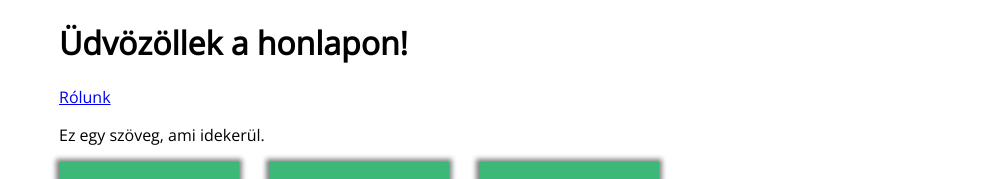
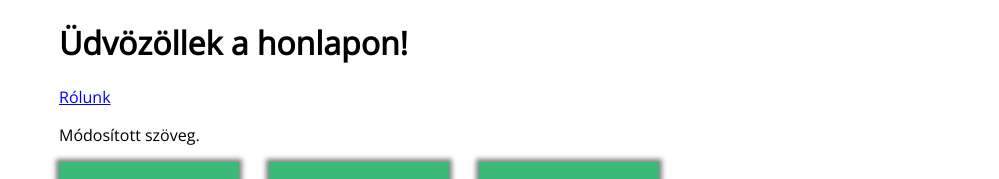
Before and after one commit to bviru/bviru.github.io, a plain HTML site: page index.html in a window 1280 px wide. Shown: the top 179 px of the page, without its empty margins (281-1280 px from the left). Drawn offline with nearby package versions, Linux system fonts and the light colour scheme.

Commit message:
Impoved the first paragraph

```diff
--- a/index.html
+++ b/index.html
@@ -14,7 +14,7 @@
   <a href="about.html">
     Rólunk
   </a>
-  <p>Ez egy szöveg, ami idekerül.</p>
+  <p>Módosított szöveg.</p>
 
   <div class="card-holder">
     <div class="card">
```
